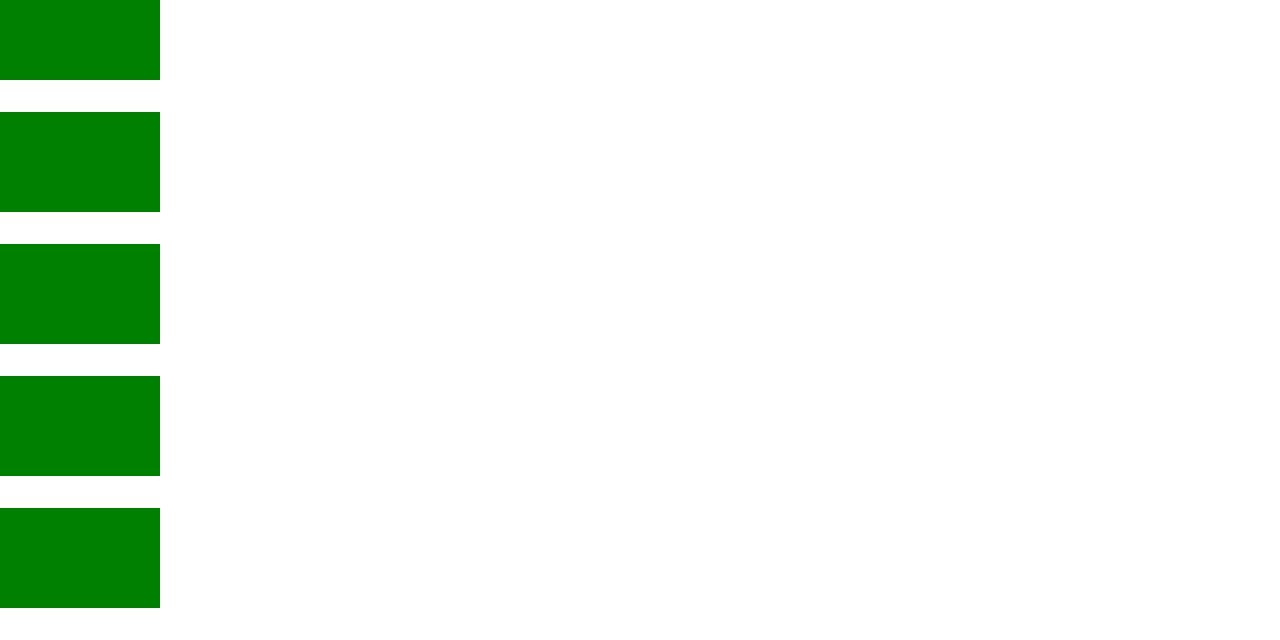
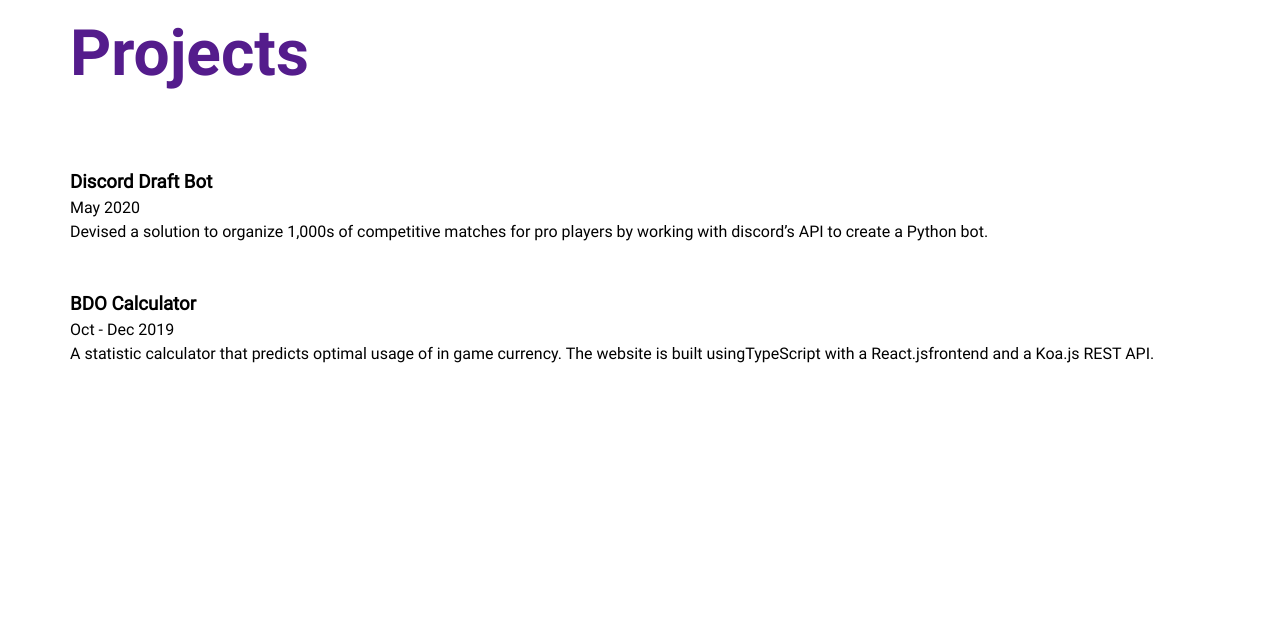
Before and after one commit to KerimD/gatsby-portfolio, a Gatsby site: page / in a window 1280 px wide. Shown: the part 768-1408 px from the top of the page. After the commit the page ends 1184 px from the top, so only its background shows below. Built offline with nearby package versions, Linux system fonts and the light colour scheme; Gatsby itself is replaced by a stand-in of ours; a web font is replaced by a local one.

Commit message:
clean up type system, create starting point for projects

```diff
--- a/src/components/Hero/hero.scss
+++ b/src/components/Hero/hero.scss
@@ -1,7 +1,7 @@
 .hero {
   width: 100%;
+  height: 100%;
   max-width: 82.5rem;
-  height: 100%;
   position: relative;
   display: flex;
   color: white;
--- a/src/components/Projects/Project.tsx
+++ b/src/components/Projects/Project.tsx
@@ -2,9 +2,12 @@ import React from 'react';
 
 import './project.scss';
 
-const Project = () => {
+const Project = ({ project }: { project: TypesN.ProjectData }) => {
   return (
     <div className="project">
+      <h3>{project.name}</h3>
+      <div>{project.date}</div>
+      {project.description}
     </div>
   );
 };
--- a/src/components/Projects/Projects.tsx
+++ b/src/components/Projects/Projects.tsx
@@ -3,15 +3,38 @@ import React from 'react';
 import Project from './Project';
 
 import './projects.scss';
-import { projects } from './data/Projects';
+
+const PROJECTS: TypesN.ProjectData[] = [
+  {
+    name: 'Discord Draft Bot',
+    date: 'May 2020',
+    description:
+      <p>
+        Devised a solution to organize 1,000s of competitive
+        matches for pro players by working with discord’s API
+        to create a <span>Python</span> bot.
+      </p>,
+  },
+  {
+    name: 'BDO Calculator',
+    date: 'Oct - Dec 2019',
+    description:
+      <p>
+        A statistic calculator that predicts optimal usage of
+        in game currency. The website is built using
+        <span>TypeScript</span> with a <span>React.js</span>
+        frontend and a <span>Koa.js</span> REST API.
+      </p>,
+  },
+];
 
 const Projects = () => {
   return (
     <div className="projects">
       <h2>Projects</h2>
       <div className="projects">
-        {projects.map((project) =>
-          <Project key={project.name} />
+        {PROJECTS.map((project) =>
+          <Project key={project.name} project={project} />
         )}
       </div>
     </div>
--- a/src/components/Projects/data/Projects.ts
+++ /dev/null
@@ -1,33 +0,0 @@
-type Project = {
-  name: string;
-  date: string;
-  bulletPoints: string[];
-}
-
-export const projects: Project[] = [
-  {
-    name: 'Discord Draft Bot',
-    date: 'May 2020',
-    bulletPoints: ['idk'],
-  },
-  {
-    name: 'Discord Draft Bot',
-    date: 'May 2020',
-    bulletPoints: ['idk'],
-  },
-  {
-    name: 'Discord Draft Bot',
-    date: 'May 2020',
-    bulletPoints: ['idk'],
-  },
-  {
-    name: 'Discord Draft Bot',
-    date: 'May 2020',
-    bulletPoints: ['idk'],
-  },
-  {
-    name: 'Discord Draft Bot',
-    date: 'May 2020',
-    bulletPoints: ['idk'],
-  },
-];
--- a/src/components/Projects/project.scss
+++ b/src/components/Projects/project.scss
@@ -1,6 +1,7 @@
 .project {
-  width: 10rem;
-  height: 100px;
-  margin-bottom: 2rem;
-  background: green;
+  margin-bottom: 3rem;
+
+  & > * {
+    margin-bottom: 0.3rem;
+  }
 }
--- a/src/components/Projects/projects.scss
+++ b/src/components/Projects/projects.scss
@@ -3,4 +3,11 @@
   max-width: 82.5rem;
   display: flex;
   flex-direction: column;
+
+  & > h2 {
+    font-size: 4rem;
+    font-family: var(--bold);
+    color: var(--accent);
+    margin: 4rem 0 5rem;
+  }
 }
--- a/src/pages/index.scss
+++ b/src/pages/index.scss
@@ -46,18 +46,15 @@ header {
   padding-left: 4rem;
   min-height: 45rem;
   max-height: 65rem;
-  height: 70vh;
-  display: flex;
-  flex-direction: column;
-  align-items: center;
-
-  @media only screen and (min-width: 1200px) {
-    height: 80vh;
-  }
-}
-
-#body {
+  height: 82vh;
   display: flex;
   flex-direction: column;
   align-items: center;
 }
+
+#body {
+  padding-left: 4.375rem;
+  display: flex;
+  flex-direction: column;
+  align-items: center;
+}
```
Also changed, not shown: src/types.d.ts (+8 -0 lines), src/components/Projects/data/Experience.ts (deleted).
